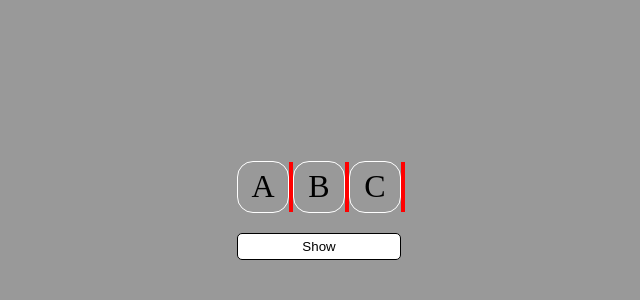
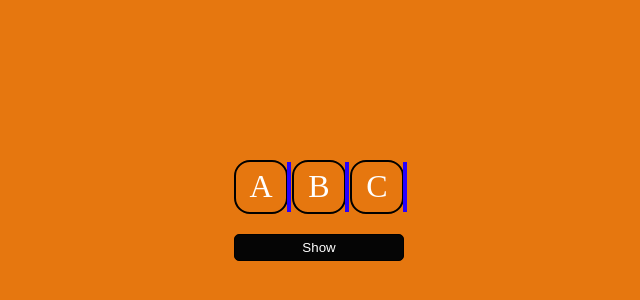
Before and after one commit to MCacciano/react-interview-question-1, a React (Vite) app: page / in a window 1280 px wide. Shown: the part 172-472 px from the top of the page, without its empty margins (321-961 px from the left). Built offline with nearby package versions, Linux system fonts and the light colour scheme.

Commit message:
Added hover cursor,changed styling to Zoetis color

```diff
--- a/src/index.css
+++ b/src/index.css
@@ -10,7 +10,7 @@ body {
   align-items: center;
   height: 100vh;
   width: 100vw;
-  background: #999999;
+  background: #e6770f;
 }
 
 .wrapper {
@@ -21,7 +21,8 @@ body {
 
 .show-btn {
   padding: 5px;
-  background-color: #ffffff;
+  background-color: #050505;
+  color:#ffffff;
   outline: none;
   border: 1px solid #000000;
   border-radius: 5px;
@@ -37,6 +38,7 @@ body {
   display: flex;
   justify-content: center;
   align-items: center;
+  color: #ffffff;
   height: 1rem;
   letter-spacing: 3px;
   font-size: 1.5rem;
@@ -53,7 +55,8 @@ body {
   align-items: center;
   width: 50px;
   height: 50px;
-  border: 1px solid #ffffff;
+  color: #ffffff;
+  border: 2px solid #000000;
   border-radius: 1rem;
   font-size: 2rem;
   position: relative;
@@ -65,13 +68,17 @@ body {
   right: -5px;
   width: 4px;
   height: 100%;
-  background: red;
+  background: rgb(38, 0, 255);
   z-index: 1;
+  cursor: pointer;
 }
 
 .input {
+  border-color: #e6770f;
   width: 2.5rem;
   height: 2.5rem;
   text-align: center;
+  background:#e6770f;
+  color: #ffffff;
   font-size: 2rem;
 }
```
